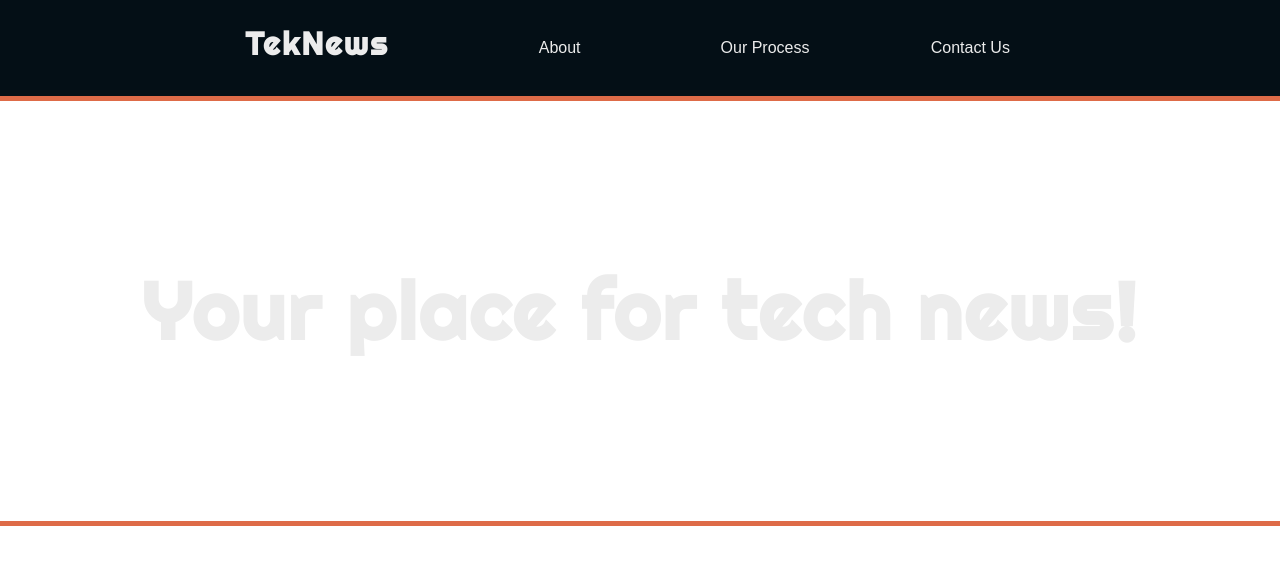
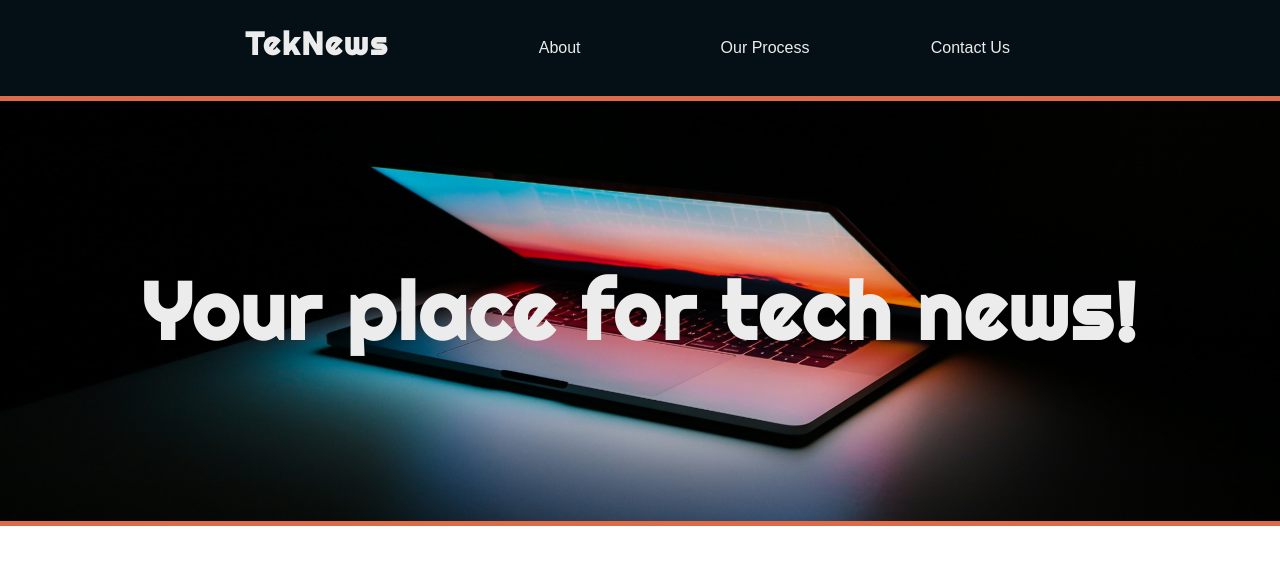
Before and after one commit to EsmeraldaGR14/EsmeraldaGR.github.io, a plain HTML site: page index.html in a window 1280 px wide. Shown: the top 571 px of the page. Drawn offline with Linux system fonts and the light colour scheme; grey boxes are pictures that could not be loaded.

Commit message:
Update styles.css

```diff
--- a/styles.css
+++ b/styles.css
@@ -74,7 +74,7 @@ nav a:hover {
 */
 
 .splash {
-/*   background-image: url("./ales-nesetril-unsplash.jpg"); */
+  background-image: url("./ales-nesetril-unsplash.jpg");
   background-position: 50% 50%;
   background-size: 100%;
   border-bottom: 5px solid #de6b48;
```
